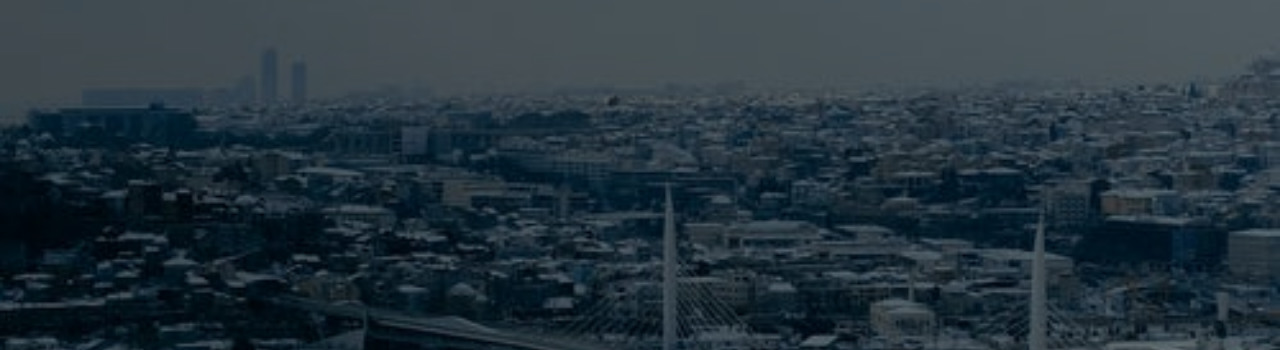
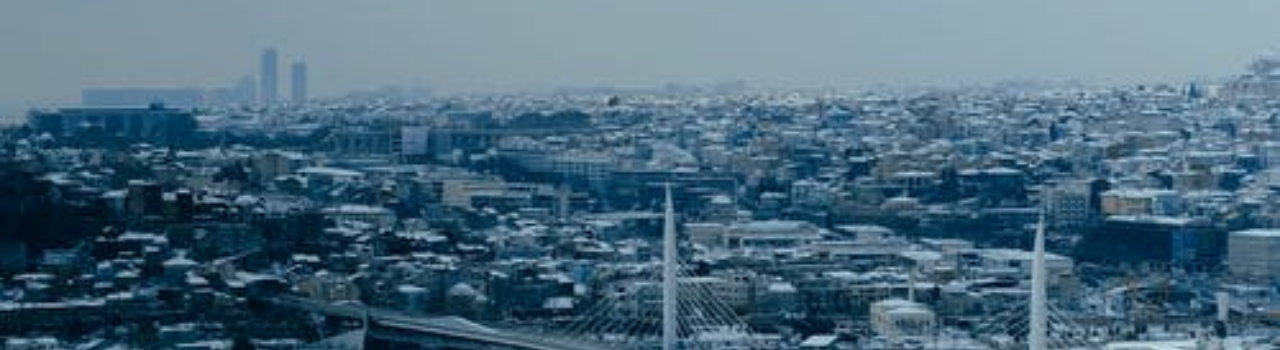
Before and after one commit to IbrahimBagalwa/e-commerce-api, a plain HTML site: page css/index.html in a window 1280 px wide. Shown: the top 350 px of the page. Drawn offline with Linux system fonts and the light colour scheme.

Commit message:
background linear-gradient

```diff
--- a/css/styles.css
+++ b/css/styles.css
@@ -14,9 +14,13 @@ div {
 }
 
 .one {
+  background: url("../html/images/big.jpeg");
+  background-position: center;
+  background-size: cover;
+  background-repeat: no-repeat;
+  background-attachment: fixed;
+}
+.two {
   background: linear-gradient(rgba(0, 0, 0, 0.5), rgba(0, 0, 0, 0.5)),
     url("../html/images/big.jpeg") center/cover no-repeat fixed;
 }
-.two {
-  background: linear-gradient(rgba(0, 0, 0, 0.4), rgba(0, 0, 0, 0.2));
-}
```
